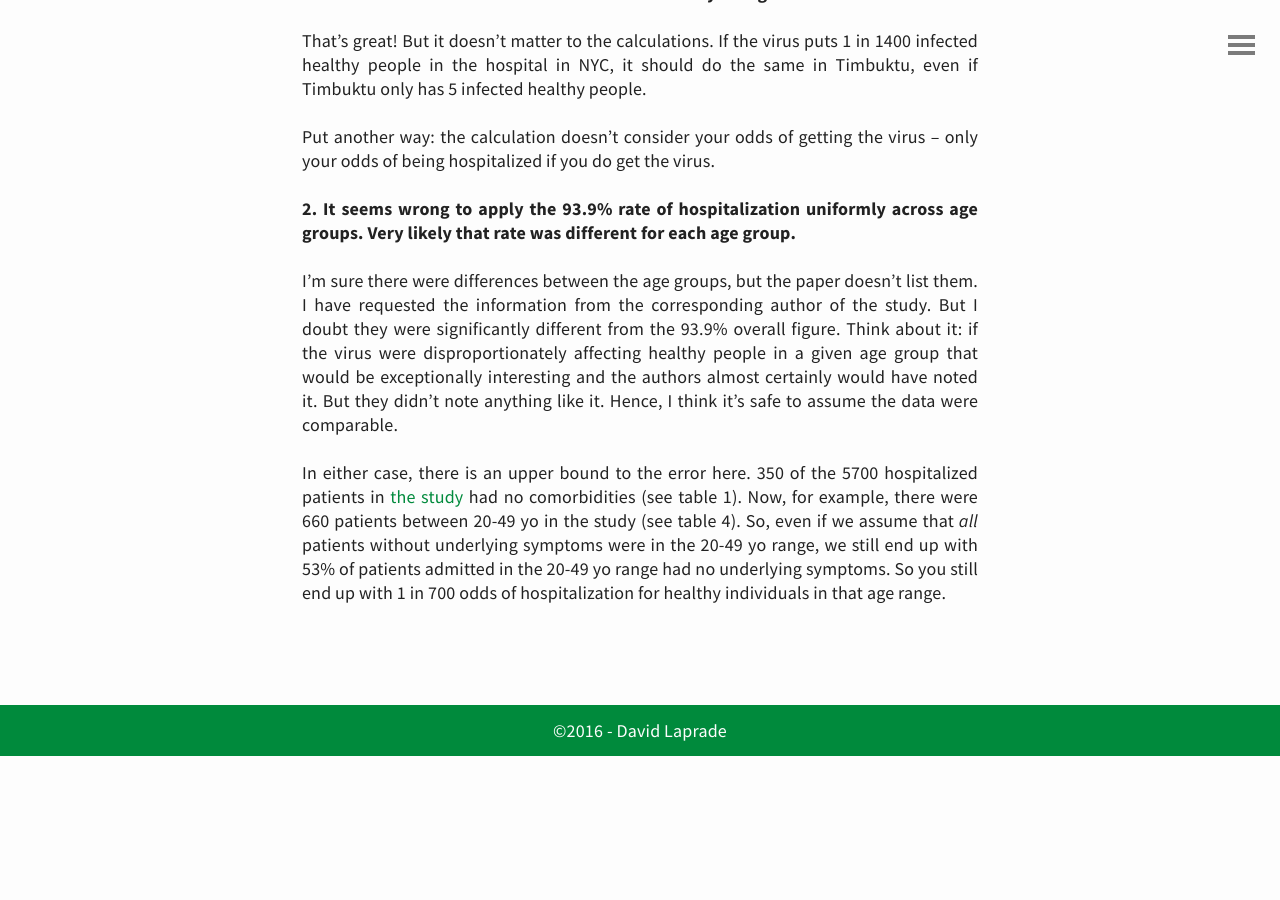
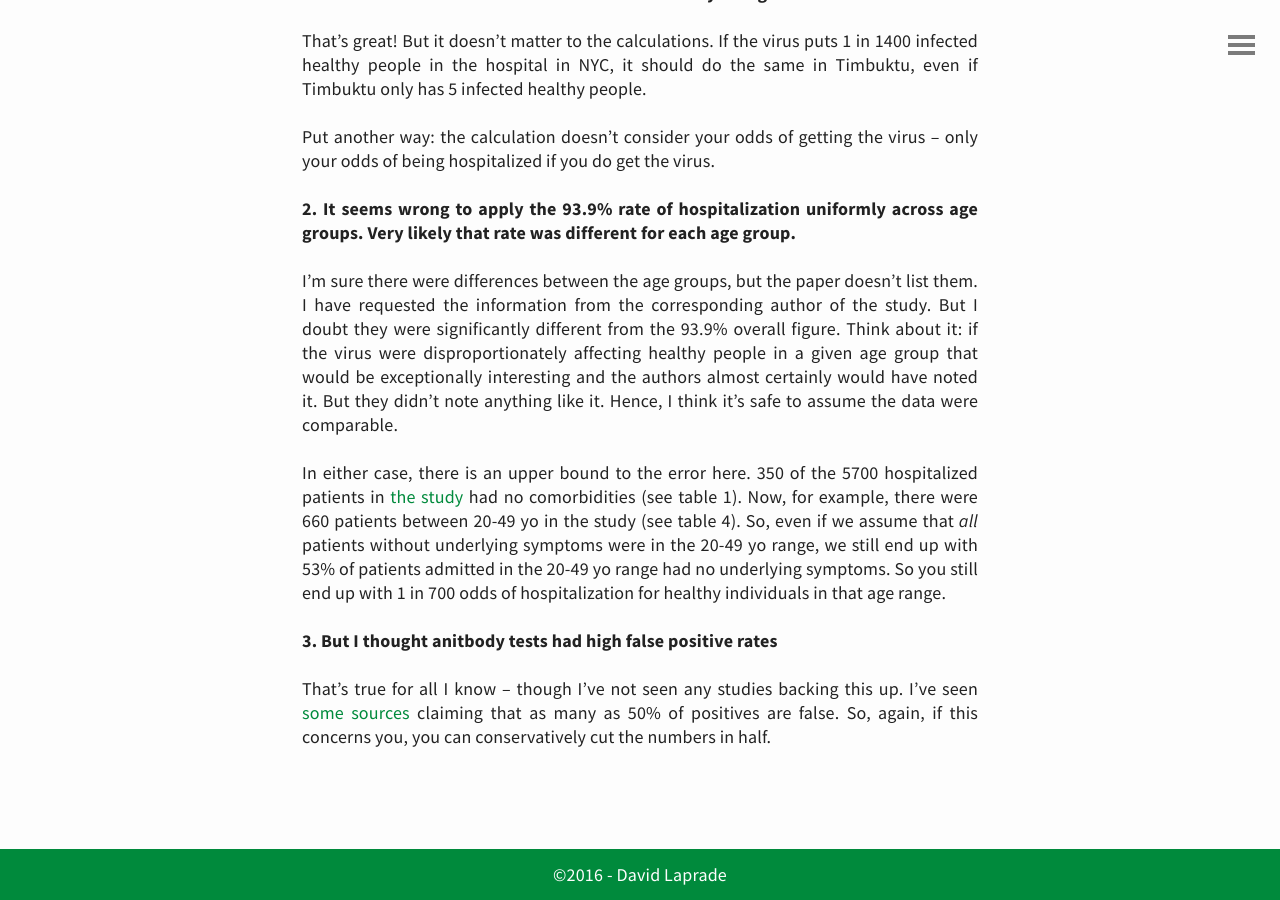
Before and after one commit to davidlaprade/davidlaprade.github.io, a Jekyll site: the page built from _posts/2020-05-26-covid-hospitaliztion-rates.md, in a window 1280 px wide and 900 px high, scrolled down 3644 px. Built offline with Jekyll 4.4.1, drawn with Linux system fonts in a browser that asks for light colours; comment, search, counter and statistics services are not loaded; before the commit the page ends 4400 px from its top, so only the background shows below that.

Commit message:
Add reply to new objection to COVID hospitalization data

```diff
--- a/_posts/2020-05-26-covid-hospitaliztion-rates.md
+++ b/_posts/2020-05-26-covid-hospitaliztion-rates.md
@@ -143,3 +143,10 @@ _all_ patients without underlying symptoms were in the 20-49 yo range, we still
 end up with 53% of patients admitted in the 20-49 yo range had no underlying
 symptoms. So you still end up with 1 in 700 odds of hospitalization for healthy
 individuals in that age range.
+
+__3. But I thought anitbody tests had high false positive rates__
+
+That's true for all I know -- though I've not seen any studies backing this up. I've seen [some
+sources](https://www.forbes.com/sites/tommybeer/2020/05/26/cdc-says-possibly-less-than-half-of-positive-antibody-tests-are-correct/#5340a7df2391)
+claiming that as many as 50% of positives are false. So, again, if this concerns
+you, you can conservatively cut the numbers in half.
```
